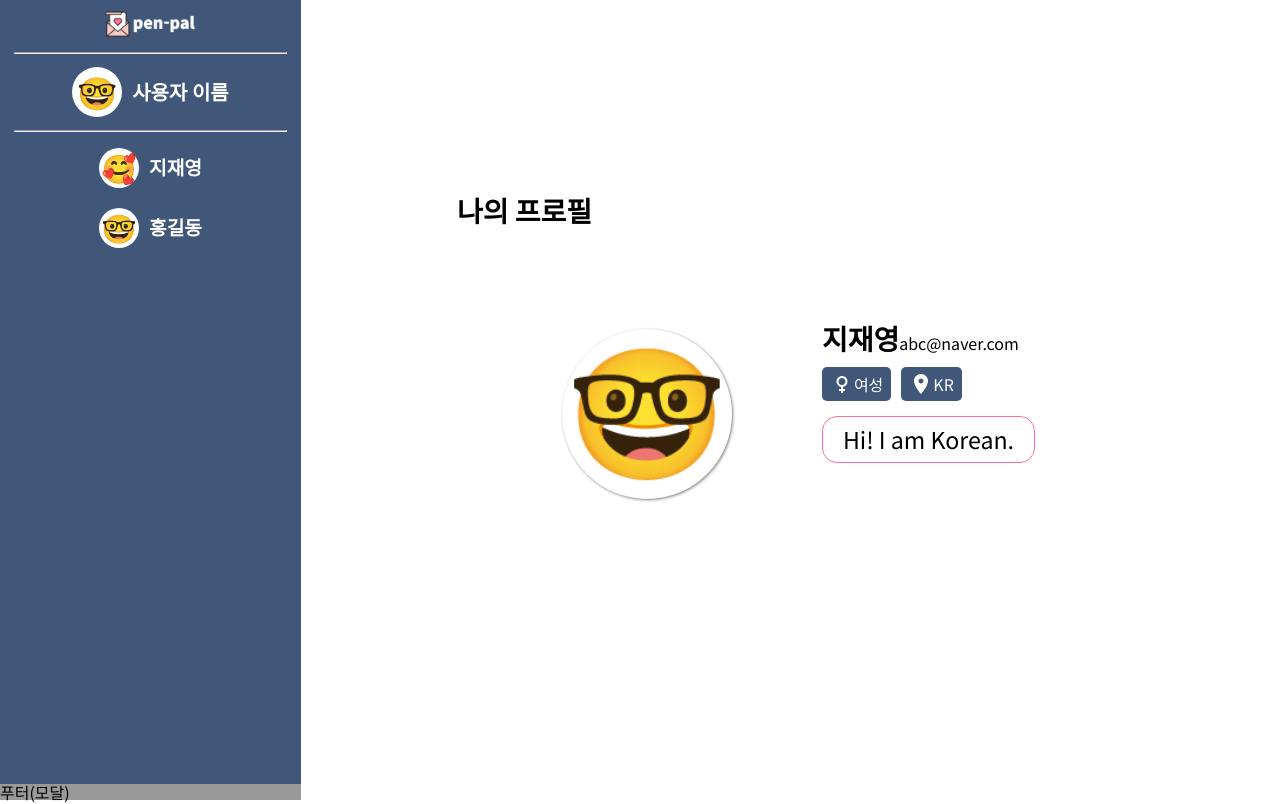
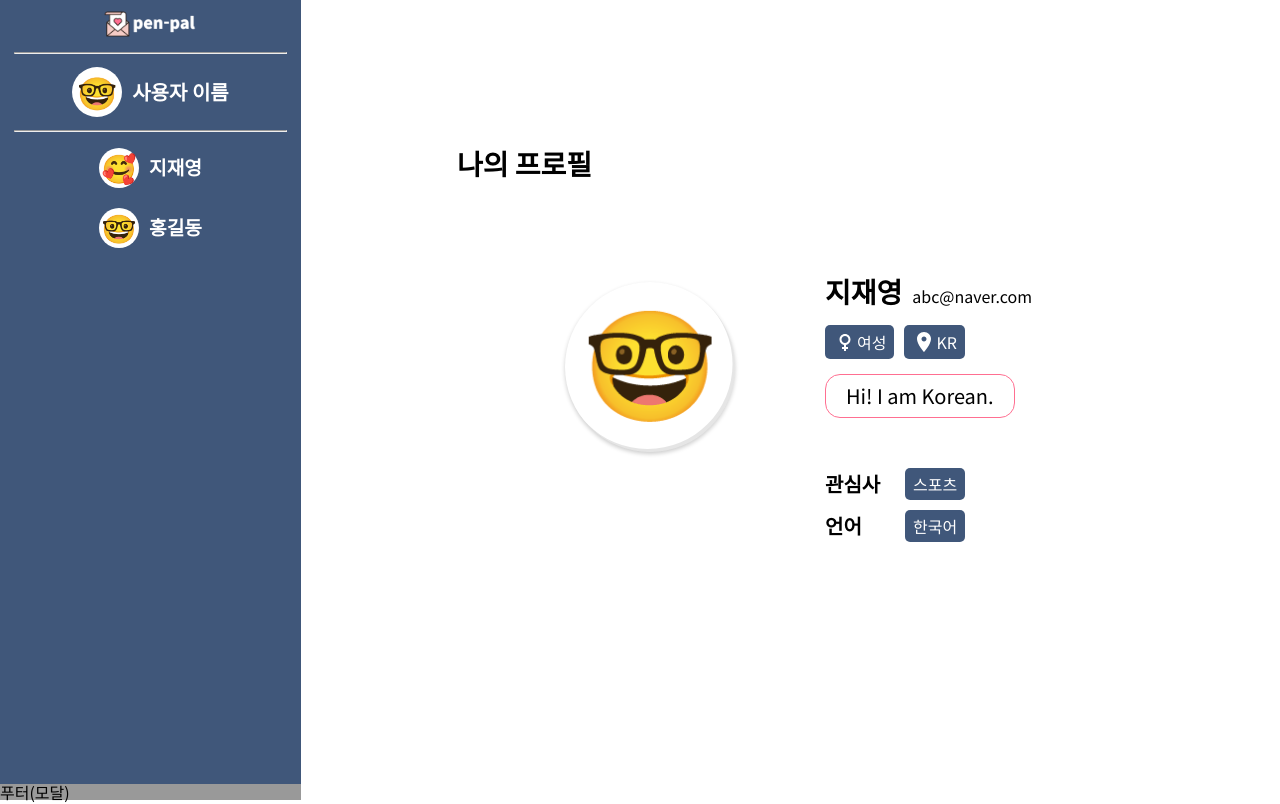
Before and after one commit to nowirte/MaeilMail, a React (Create React App) app in the folder client/: page /mypage in a window 1280 px wide. Built offline with nearby package versions, Linux system fonts and the light colour scheme.

Commit message:
[#31] style: 마이페이지 레이아웃 작성 완료

```diff
--- /dev/null
+++ b/client/src/pages/MyPage/AdditionalUserInfo.jsx
@@ -0,0 +1,56 @@
+import React from 'react';
+import styled from 'styled-components';
+
+const AdditionalInfo = styled.div`
+  display: flex;
+  flex-direction: column;
+  justify-content: flex-end;
+
+  margin-top: 50px;
+`;
+
+const Info = styled.div`
+  display: flex;
+  align-items: center;
+
+  margin-bottom: 10px;
+
+  & .title {
+    font-size: 1.25rem;
+    font-weight: bold;
+    margin-right: 20px;
+
+    width: 60px;
+  }
+
+  & .tag {
+    width: fit-content;
+    padding: 10px 8px;
+    margin-right: 10px;
+
+    background-color: #40577a;
+    color: white;
+    font-size: 1rem;
+    border-radius: 5px;
+
+    line-height: 12px;
+    text-align: end;
+  }
+`;
+
+const AdditionalUserInfoArea = () => {
+  return (
+    <AdditionalInfo>
+      <Info className="interest">
+        <p className="title">관심사</p>
+        <p className="tag">스포츠</p>
+      </Info>
+      <Info className="language">
+        <p className="title">언어</p>
+        <p className="tag">한국어</p>
+      </Info>
+    </AdditionalInfo>
+  );
+};
+
+export default AdditionalUserInfoArea;
--- a/client/src/pages/MyPage/User.jsx
+++ b/client/src/pages/MyPage/User.jsx
@@ -2,20 +2,24 @@ import React from 'react';
 import styled from 'styled-components';
 import FemaleIcon from '@mui/icons-material/Female';
 import LocationOnIcon from '@mui/icons-material/LocationOn';
+import AdditionalUserInfoArea from './AdditionalUserInfo';
 
 const User = styled.div`
   display: flex;
   flex-direction: column;
+  justify-content: center;
 
   margin-left: 80px;
 `;
 
 const Account = styled.div`
-  margin-bottom: 15px;
+  margin-bottom: 20px;
 
   & .userName {
     font-size: 1.75rem;
     font-weight: bold;
+
+    margin-right: 10px;
   }
 
   & .userEmail {
@@ -50,9 +54,8 @@ const Introduction = styled.div`
 
   width: fit-content;
   padding: 11px 20px;
-  margin-bottom: 15px;
   > span {
-    font-size: 1.45rem;
+    font-size: 1.25rem;
   }
 `;
 
@@ -80,6 +83,7 @@ const UserArea = () => {
       <Introduction>
         <span>Hi! I am Korean.</span>
       </Introduction>
+      <AdditionalUserInfoArea />
     </User>
   );
 };
--- a/client/src/pages/MyPage/style.jsx
+++ b/client/src/pages/MyPage/style.jsx
@@ -11,6 +11,8 @@ const Wrapper = styled.div`
 const MyProfile = styled.div`
   display: flex;
   margin: 100px auto;
+
+  align-items: flex-start;
 `;
 
 const Title = styled.p`
@@ -45,10 +47,11 @@ const ProfileImg = styled.div`
     border-radius: 100%;
     background-color: white;
 
-    box-shadow: 1px 1px 3px grey;
+    box-shadow: 0px 2px 4px rgba(0, 0, 0, 0.2),
+      inset -2.5px -3px 0px rgba(0, 0, 0, 0.1);
 
     & span {
-      font-size: 8rem;
+      font-size: 108px;
       padding-bottom: 20px;
     }
   }
```
